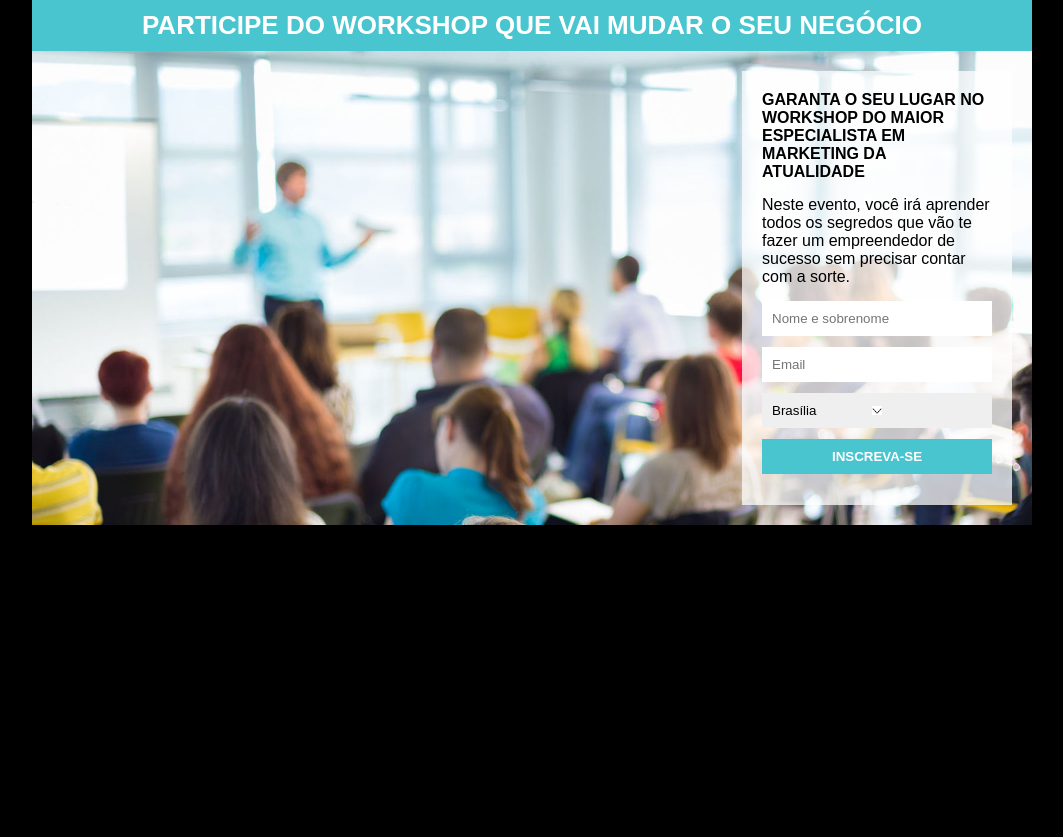
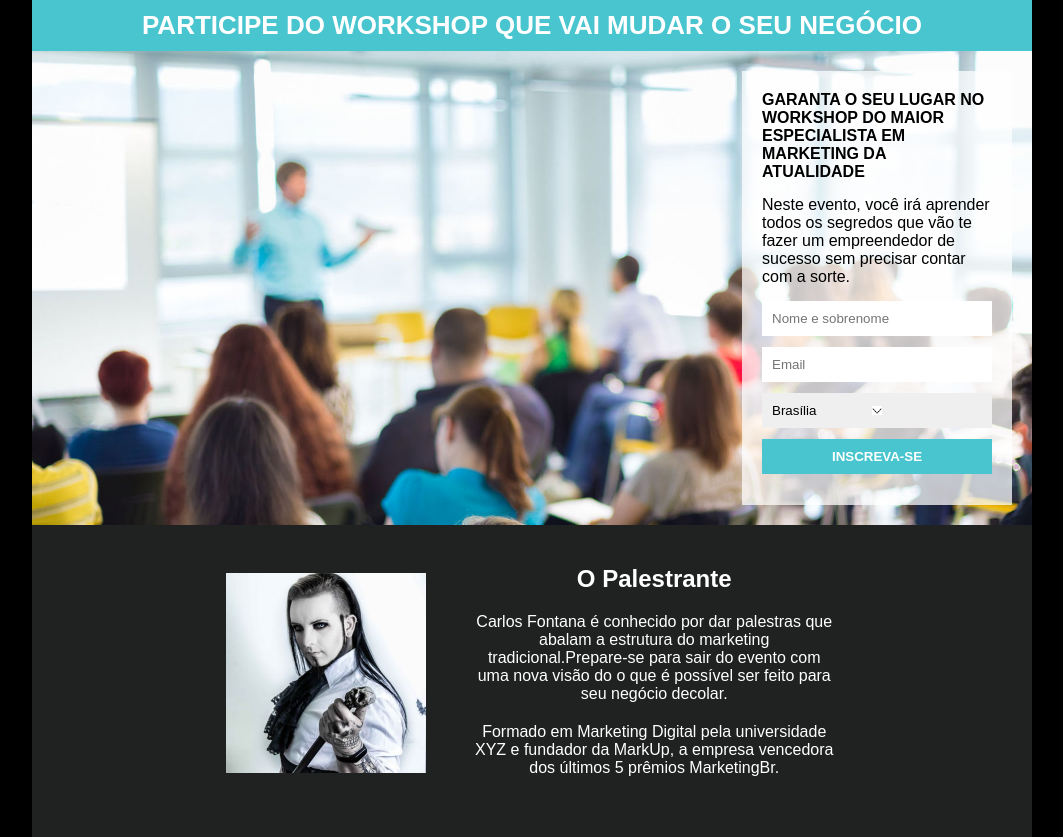
Before and after one commit to bellun/Pagina_de_captura, a plain HTML site: page index.html in a window 1280 px wide. Shown: the whole page, without its empty margins (108-1171 px from the left). Before the commit the page ends 800 px from the top, so only its background shows below. Drawn offline with Linux system fonts and the light colour scheme; a script that the page names is missing.

Commit message:
Finaizando
terminando construção da página

```diff
--- a/css/style.css
+++ b/css/style.css
@@ -63,3 +63,25 @@ select{
     background-size: 10px;
 
 }
+footer{
+    background-color: #202121;
+    padding: 40px;
+    text-align: center;
+}
+.picture{
+    width: 200px;
+}
+.description{
+    color:white;
+    display: inline-block;
+    max-width: 40%;
+    margin-left: 40px;
+    display: inline-block;
+    color: white;
+}
+.description P, .description h3{
+    margin-bottom: 20px;
+}
+.description h3{
+    font-size: 24px;
+}
--- a/index.html
+++ b/index.html
@@ -37,6 +37,16 @@
 
 
     </section>
+    <footer>
+        <img class="picture" src="./images/face.jpg">
+        <div class="description">
+            <h3> O Palestrante </h3>
+            <p>Carlos Fontana é conhecido por dar palestras que abalam a estrutura do marketing tradicional.Prepare-se para sair do evento com uma nova visão do o que é possível ser feito para seu negócio decolar.</p>
+            <p>
+                Formado em Marketing Digital pela universidade XYZ e fundador da MarkUp, a empresa vencedora dos últimos 5 prêmios MarketingBr.
+            </p>
+        </div>
+    </footer>
 </div>
 </body>
 </html>
```
Also changed, not shown: images/face.jpg (added).
